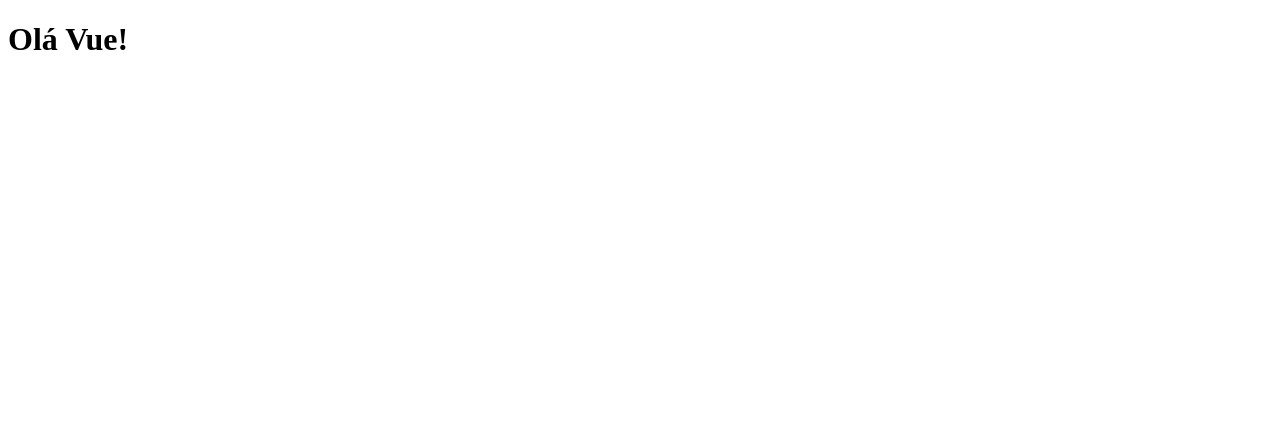
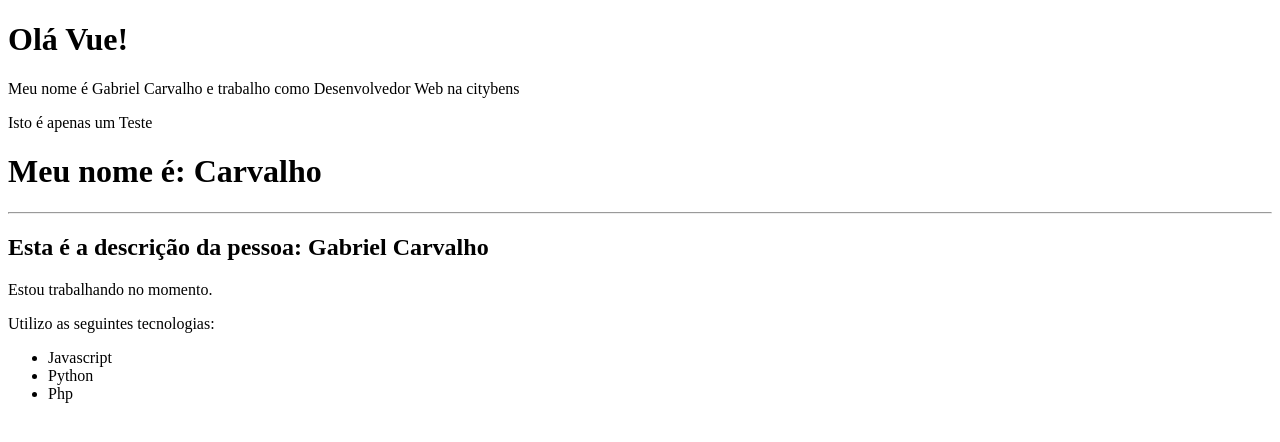
Before and after one commit to gabriel-cheng/nodejs-init, a Vue app in the folder 2_projeto_vue/: page / in a window 1280 px wide. Shown: the top 442 px of the page. Built offline with nearby package versions, Linux system fonts and the light colour scheme.

Commit message:
08:20 - aula 08

```diff
--- a/2_projeto_vue/jsconfig.json
+++ b/2_projeto_vue/jsconfig.json
@@ -15,5 +15,8 @@
       "dom.iterable",
       "scripthost"
     ]
+  },
+  "vueCompilerOptions": {
+    "experimentalDisableTemplateSupport": true
   }
 }
--- a/2_projeto_vue/src/App.vue
+++ b/2_projeto_vue/src/App.vue
@@ -1,14 +1,28 @@
 <template>
-    <PrimeiroComponente />
+    <div>
+        <PrimeiroComponente />
+        <p>Isto é apenas um {{teste}}</p>
+        <LifeCycle />
+        <Pessoa />
+    </div>
 </template>
 
 <script>
-    import PrimeiroComponente from './components/PrimeiroComponente'
+    import PrimeiroComponente from './components/PrimeiroComponente';
+    import LifeCycle from './components/LifeCycle.vue';
+    import Pessoa from './components/Pessoa.vue';
 
     export default {
         name: 'App',
         components: {
-            PrimeiroComponente
+            PrimeiroComponente,
+            LifeCycle,
+            Pessoa
+        },
+        data() {
+            return {
+                teste: "Teste"
+            }
         }
     }
 </script>
--- /dev/null
+++ b/2_projeto_vue/src/components/Info.vue
@@ -0,0 +1,17 @@
+<template>
+    <div>
+        <p>Estou trabalhando no momento.</p>
+        <p>Utilizo as seguintes tecnologias: </p>
+        <ul>
+            <li>Javascript</li>
+            <li>Python</li>
+            <li>Php</li>
+        </ul>
+    </div>
+</template>
+
+<script>
+    export default {
+        name: 'Info'
+    }
+</script>
--- /dev/null
+++ b/2_projeto_vue/src/components/LifeCycle.vue
@@ -0,0 +1,24 @@
+<template>
+    <h1>Meu nome é: {{nome}}</h1>
+</template>
+
+<script>
+    export default {
+        name: 'LifeCycle',
+        data() {
+            return {
+                nome: 'Ainda não sei'
+            }
+        },
+        created() {
+            setTimeout(() => {
+                this.nome = "Gabriel"
+            }, 1000)
+        },
+        mounted() {
+            setTimeout(() => {
+                this.nome = "Carvalho"
+            }, 3000);
+        }
+    }
+</script>
--- /dev/null
+++ b/2_projeto_vue/src/components/Pessoa.vue
@@ -0,0 +1,23 @@
+<template>
+    <div>
+        <hr>
+        <h2>Esta é a descrição da pessoa: {{nome}}</h2>
+        <Info />
+    </div>
+</template>
+
+<script>
+    import Info from './Info.vue';
+
+    export default {
+    name: "Pessoa",
+    data() {
+        return {
+            nome: "Gabriel Carvalho"
+        };
+    },
+    components: {
+        Info
+    }
+}
+</script>
--- a/2_projeto_vue/src/components/PrimeiroComponente.vue
+++ b/2_projeto_vue/src/components/PrimeiroComponente.vue
@@ -1,9 +1,18 @@
 <template>
-    <h1>Olá Vue!</h1>
+    <div>
+        <h1>Olá Vue!</h1>
+        <p>Meu nome é {{nome}} e trabalho como {{profissao}} na citybens</p>
+    </div>
 </template>
 
 <script>
     export default {
-        name: 'PrimeiroComponente'
+        name: 'PrimeiroComponente',
+        data() {
+            return {
+                nome: "Gabriel Carvalho",
+                profissao: "Desenvolvedor Web"
+            }
+        }
     }
 </script>
```
